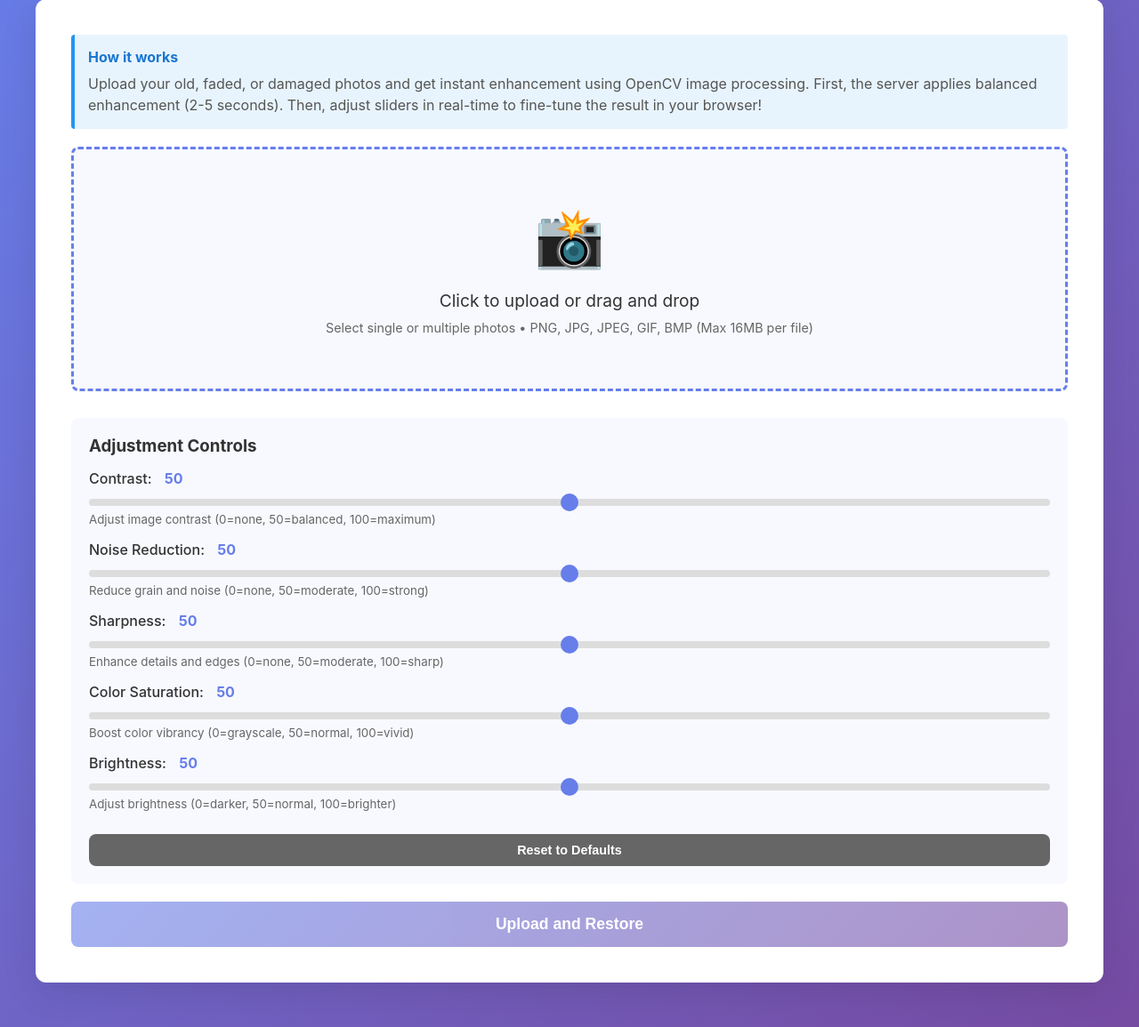
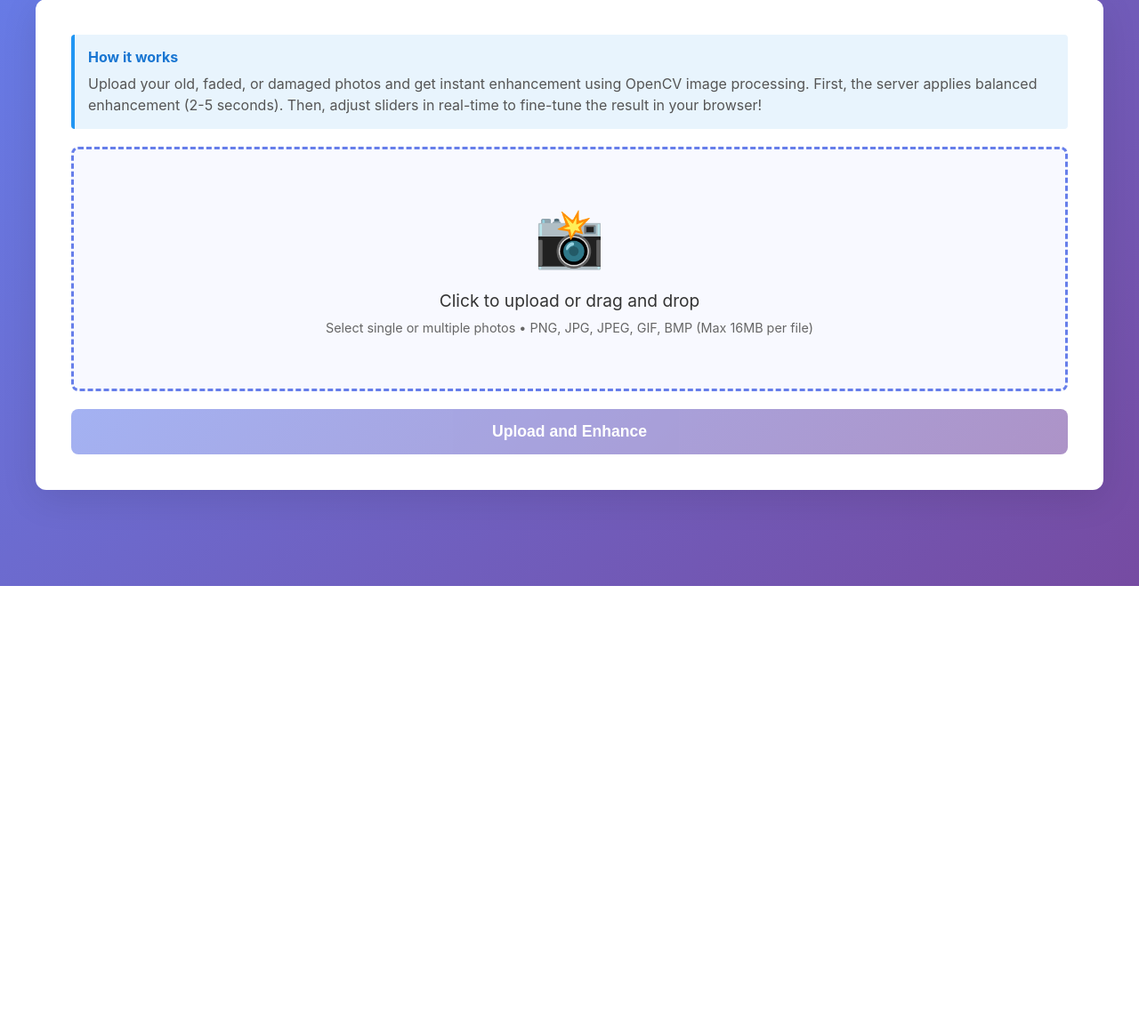
Before and after one commit to cjsergienko/photos, a Flask app: page / in a window 1280 px wide. Shown: the part 141-1296 px from the top of the page at 89% size. After the commit the page ends 800 px from the top, so only its background shows below. Run offline with Flask 3, Linux system fonts and the light colour scheme.

Commit message:
Remove upload page sliders and reduce image noise
- Removed adjustment controls from upload page for cleaner UX
- Reduced server-side enhancement intensity to minimize noise
  - Lower contrast (40 instead of 50)
  - Less aggressive denoising (30 instead of 50)
  - Gentler sharpening (25 instead of 50)
  - Slightly reduced saturation (45 instead of 50)
- Changed sharpening algorithm from kernel filter to unsharp mask
  - Uses Gaussian blur for smoother results
  - Significantly reduces noise and artifacts
- All fine-tuning still available in detail view

🤖 Generated with [Claude Code](https://claude.com/claude-code)

Co-Authored-By: Claude <noreply@anthropic.com>

```diff
--- a/app.py
+++ b/app.py
@@ -31,10 +31,10 @@ def fast_enhance(img):
     """
     First step: Fast OpenCV-based enhancement
     This runs once on the server when the photo is uploaded
-    Applies balanced enhancement that can be fine-tuned with client-side sliders
+    Applies gentle enhancement that can be fine-tuned with client-side sliders
     """
-    # Apply moderate enhancement that serves as a good starting point
-    result = enhance_photo(img, contrast=50, denoise=50, sharpen=50, saturation=50, brightness=50)
+    # Apply gentle enhancement - less aggressive to reduce noise
+    result = enhance_photo(img, contrast=40, denoise=30, sharpen=25, saturation=45, brightness=50)
     return result
 
 
@@ -74,14 +74,12 @@ def enhance_photo(img, contrast=50, denoise=50, sharpen=50, saturation=50, brigh
         if h > 0:
             result = cv2.fastNlMeansDenoisingColored(result, None, h, h, 7, 21)
 
-    # Sharpen
+    # Sharpen (using gentler unsharp mask)
     if sharpen > 0:
         sharpen_strength = sharpen / 100.0
-        kernel = np.array([[-1,-1,-1],
-                          [-1, 9,-1],
-                          [-1,-1,-1]])
-        sharpened = cv2.filter2D(result, -1, kernel * sharpen_strength)
-        result = cv2.addWeighted(result, 1 - sharpen_strength * 0.5, sharpened, sharpen_strength * 0.5, 0)
+        # Use Gaussian blur for unsharp mask (smoother, less noise)
+        blurred = cv2.GaussianBlur(result, (0, 0), 3)
+        result = cv2.addWeighted(result, 1 + sharpen_strength * 0.5, blurred, -sharpen_strength * 0.5, 0)
 
     # Color saturation
     if saturation != 50:
--- a/templates/index.html
+++ b/templates/index.html
@@ -290,53 +290,7 @@
                 <input type="file" id="fileInput" accept="image/*" multiple>
             </div>
 
-            <div class="settings">
-                <h3 style="margin-bottom: 15px; color: #333;">Adjustment Controls</h3>
-
-                <div class="setting-item">
-                    <label>
-                        Contrast: <span class="slider-value" id="contrastValue">50</span>
-                    </label>
-                    <input type="range" id="contrastSlider" min="0" max="100" value="50">
-                    <small style="color: #666;">Adjust image contrast (0=none, 50=balanced, 100=maximum)</small>
-                </div>
-
-                <div class="setting-item">
-                    <label>
-                        Noise Reduction: <span class="slider-value" id="denoiseValue">50</span>
-                    </label>
-                    <input type="range" id="denoiseSlider" min="0" max="100" value="50">
-                    <small style="color: #666;">Reduce grain and noise (0=none, 50=moderate, 100=strong)</small>
-                </div>
-
-                <div class="setting-item">
-                    <label>
-                        Sharpness: <span class="slider-value" id="sharpenValue">50</span>
-                    </label>
-                    <input type="range" id="sharpenSlider" min="0" max="100" value="50">
-                    <small style="color: #666;">Enhance details and edges (0=none, 50=moderate, 100=sharp)</small>
-                </div>
-
-                <div class="setting-item">
-                    <label>
-                        Color Saturation: <span class="slider-value" id="saturationValue">50</span>
-                    </label>
-                    <input type="range" id="saturationSlider" min="0" max="100" value="50">
-                    <small style="color: #666;">Boost color vibrancy (0=grayscale, 50=normal, 100=vivid)</small>
-                </div>
-
-                <div class="setting-item">
-                    <label>
-                        Brightness: <span class="slider-value" id="brightnessValue">50</span>
-                    </label>
-                    <input type="range" id="brightnessSlider" min="0" max="100" value="50">
-                    <small style="color: #666;">Adjust brightness (0=darker, 50=normal, 100=brighter)</small>
-                </div>
-
-                <button id="resetBtn" style="background: #666; margin-top: 10px; padding: 10px 20px; font-size: 0.9rem;">Reset to Defaults</button>
-            </div>
-
-            <button id="uploadBtn" disabled>Upload and Restore</button>
+            <button id="uploadBtn" disabled style="margin-top: 20px;">Upload and Enhance</button>
 
             <div class="error" id="errorMsg"></div>
         </div>
@@ -419,16 +373,6 @@
         const loading = document.getElementById('loading');
         const results = document.getElementById('results');
         const errorMsg = document.getElementById('errorMsg');
-        const resetBtn = document.getElementById('resetBtn');
-
-        // Slider elements
-        const sliders = {
-            contrast: { slider: document.getElementById('contrastSlider'), value: document.getElementById('contrastValue') },
-            denoise: { slider: document.getElementById('denoiseSlider'), value: document.getElementById('denoiseValue') },
-            sharpen: { slider: document.getElementById('sharpenSlider'), value: document.getElementById('sharpenValue') },
-            saturation: { slider: document.getElementById('saturationSlider'), value: document.getElementById('saturationValue') },
-            brightness: { slider: document.getElementById('brightnessSlider'), value: document.getElementById('brightnessValue') }
-        };
 
         // Live adjustment sliders (for real-time canvas updates)
         const liveSliders = {
@@ -444,21 +388,6 @@
         let processedResults = [];
         let currentImageIndex = 0;
         let imageSettings = {}; // Store slider values for each image
-
-        // Update all slider value displays
-        Object.keys(sliders).forEach(key => {
-            sliders[key].slider.addEventListener('input', (e) => {
-                sliders[key].value.textContent = e.target.value;
-            });
-        });
-
-        // Reset button
-        resetBtn.addEventListener('click', () => {
-            Object.keys(sliders).forEach(key => {
-                sliders[key].slider.value = 50;
-                sliders[key].value.textContent = '50';
-            });
-        });
 
         // Live adjustment event listeners
         Object.keys(liveSliders).forEach(key => {
```
